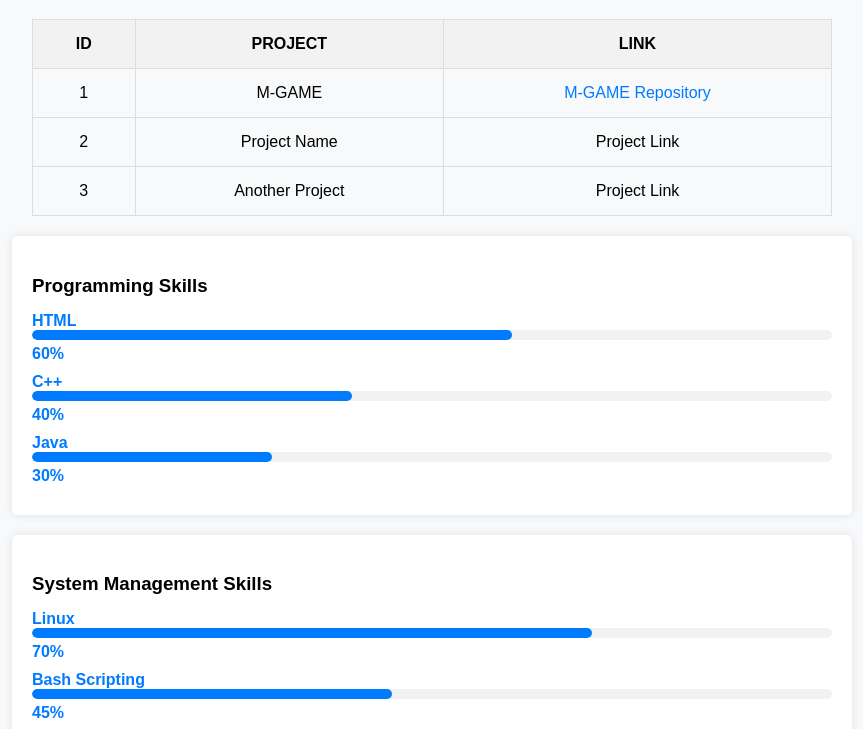
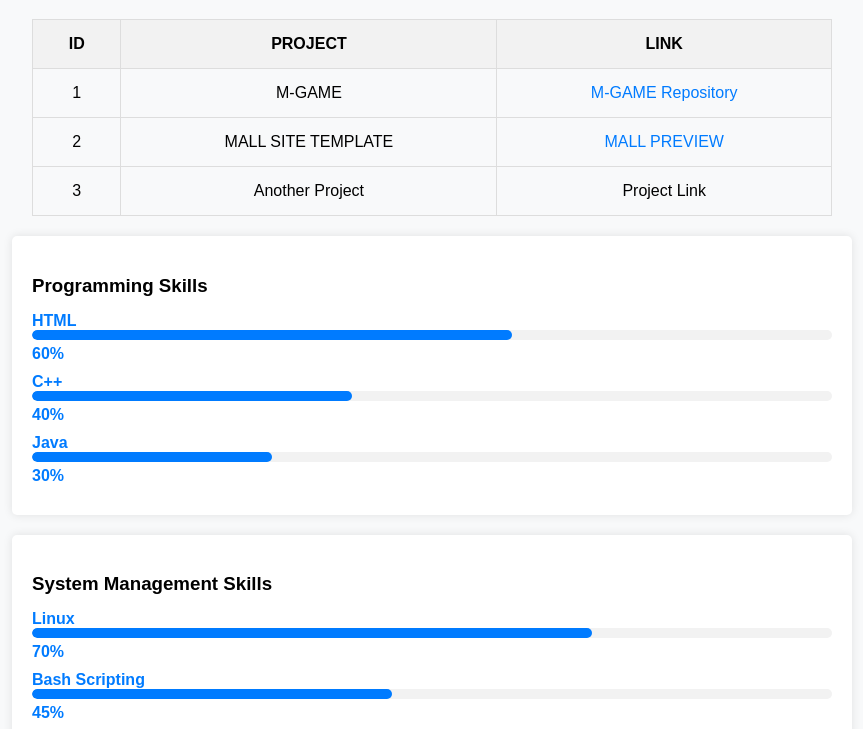
Before and after one commit to agitato1/agitato1.github.io, a plain HTML site: page index.html in a window 1280 px wide. Shown: the part 61-790 px from the top of the page, without its empty margins (208-1071 px from the left). Drawn offline with Linux system fonts and the light colour scheme.

Commit message:
Update index.html

```diff
--- a/index.html
+++ b/index.html
@@ -149,8 +149,8 @@
             </tr>
             <tr>
                 <td>2</td>
-                <td>Project Name</td>
-                <td>Project Link</td>
+                <td>MALL SITE TEMPLATE</td>
+                <td><a href="mall/main.html" target="_blank">MALL PREVIEW</a></td>
             </tr>
             <tr>
                 <td>3</td>
```
